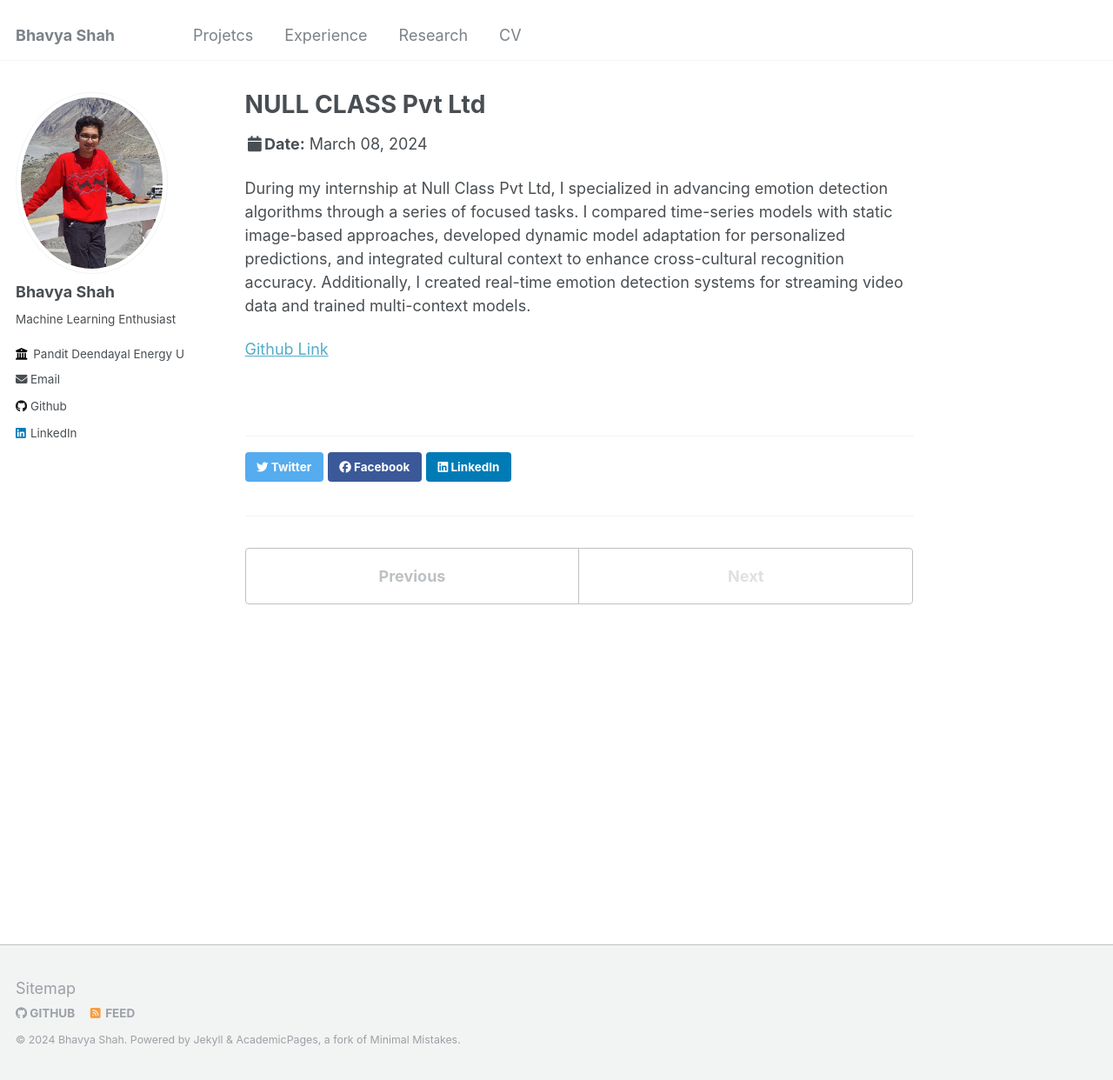
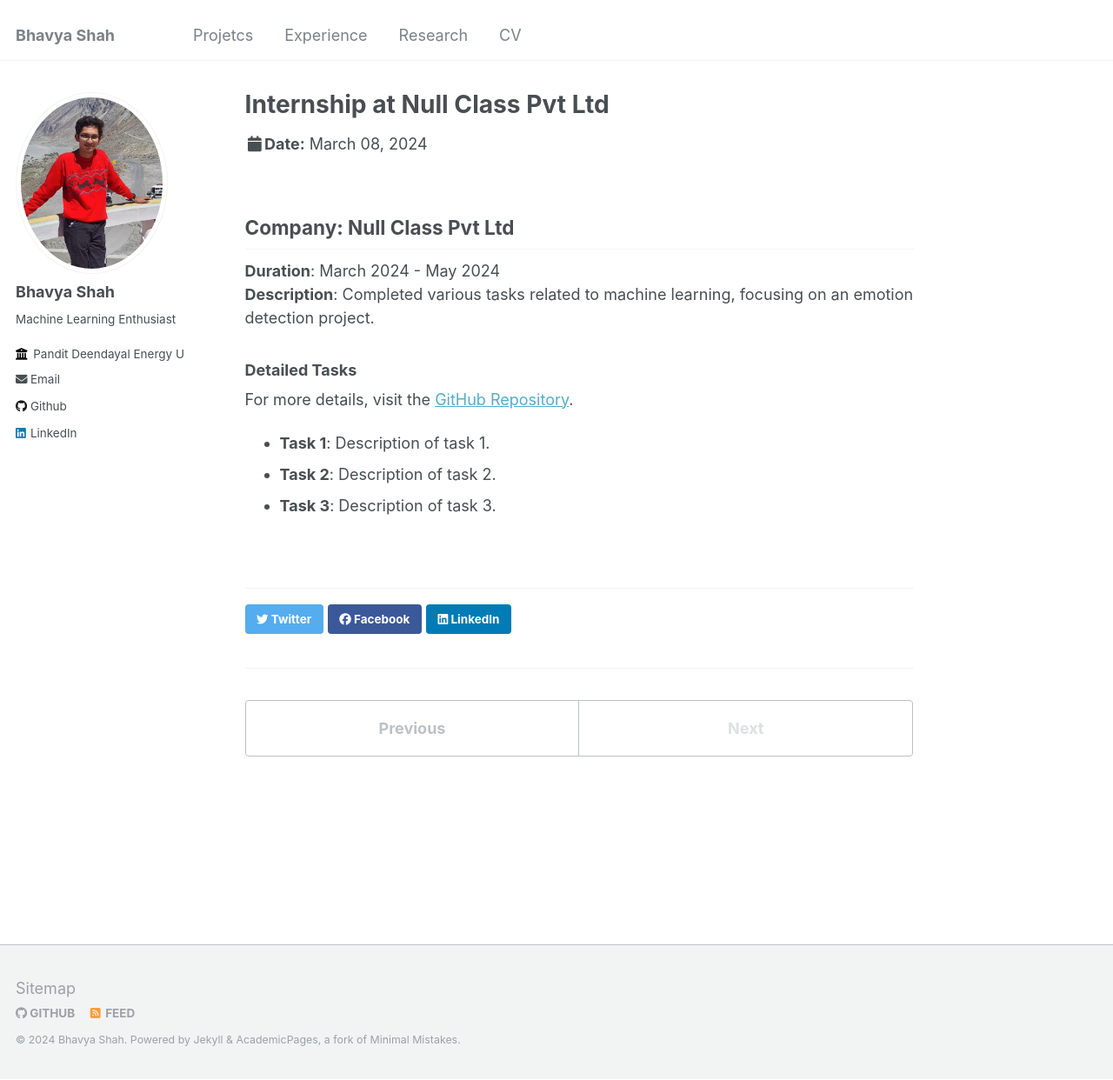
Before and after one commit to B3CODER/B3CODER.github.io, a Jekyll site: the page built from _talks/2024-03-08-3.md, in a window 1280 px wide and 1242 px high. Shown: the whole window at 87% size. Built offline with Jekyll 4.4.1, drawn with Linux system fonts in a browser that asks for light colours.

Commit message:
Update 2024-03-08-3.md

```diff
--- a/_talks/2024-03-08-3.md
+++ b/_talks/2024-03-08-3.md
@@ -1,9 +1,16 @@
 ---
-title: " NULL CLASS Pvt Ltd"
-collection: talks
+title: "Internship at Null Class Pvt Ltd"
 date: 2024-03-08
+location: "Remote"
 ---
 
-During my internship at Null Class Pvt Ltd, I specialized in advancing emotion detection algorithms through a series of focused tasks. I compared time-series models with static image-based approaches, developed dynamic model adaptation for personalized predictions, and integrated cultural context to enhance cross-cultural recognition accuracy. Additionally, I created real-time emotion detection systems for streaming video data and trained multi-context models.
+## Company: Null Class Pvt Ltd
+**Duration**: March 2024 - May 2024
+**Description**: Completed various tasks related to machine learning, focusing on an emotion detection project.
 
-[Github Link](https://github.com/B3CODER/Emotion_detection_task)
+### Detailed Tasks
+For more details, visit the [GitHub Repository](https://github.com/B3CODER/Emotion_detection_task).
+
+- **Task 1**: Description of task 1.
+- **Task 2**: Description of task 2.
+- **Task 3**: Description of task 3.
```
